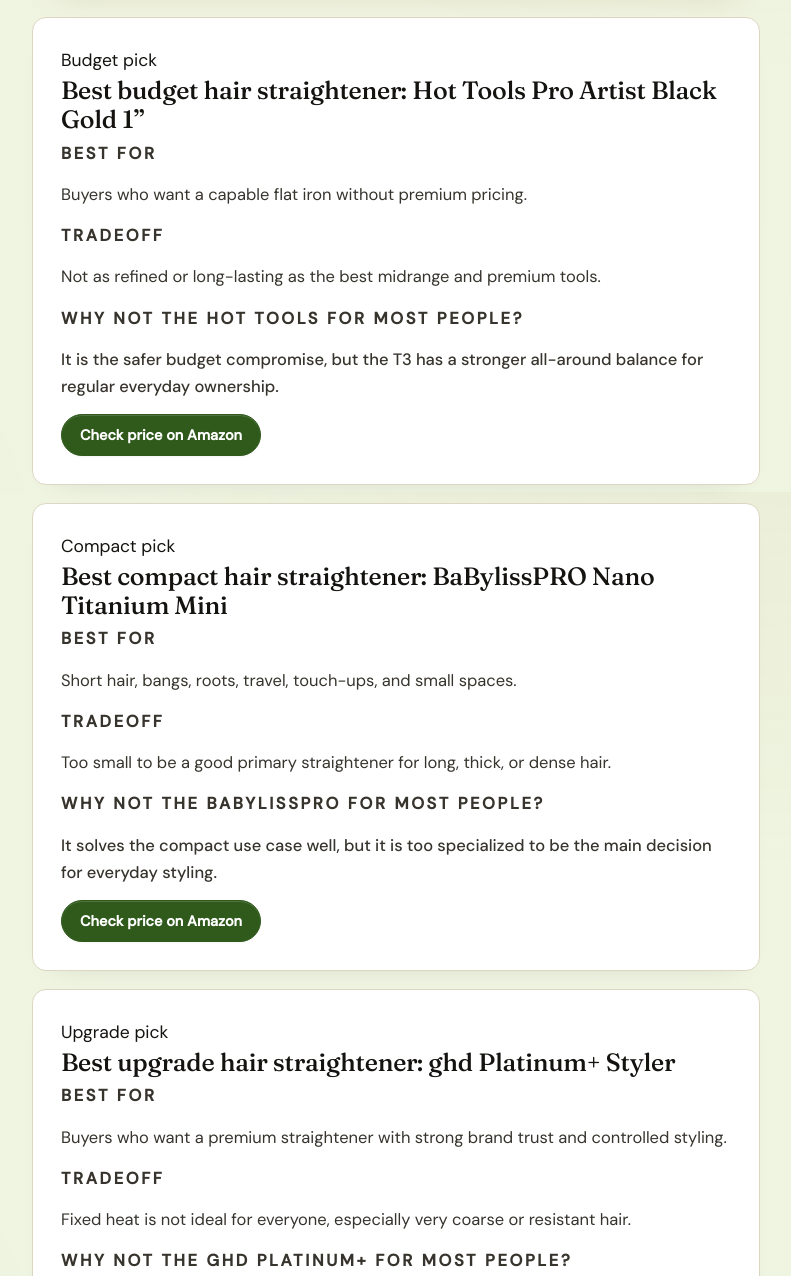
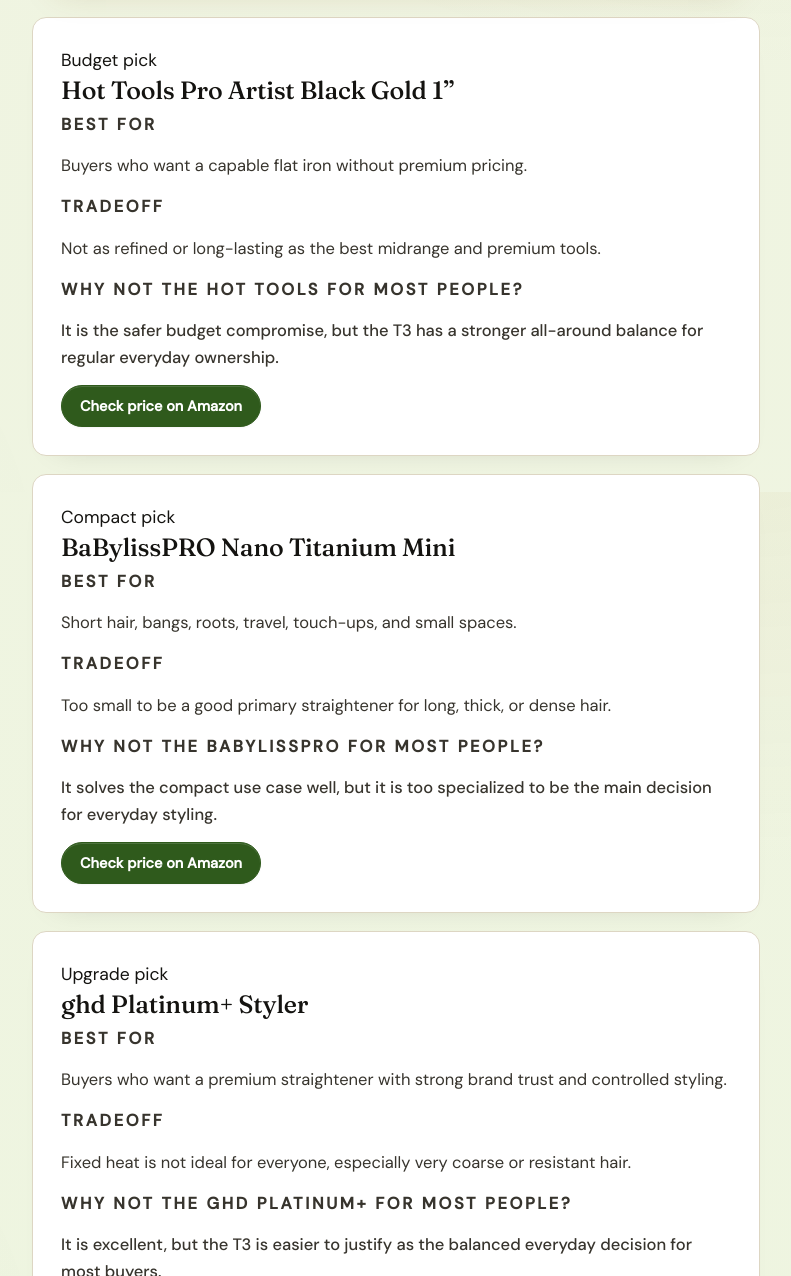
Before and after one commit to codifyeverything/Choosimple, an Eleventy site: page src/hair-straightener.njk in a window 1280 px wide. Shown: the part 5108-6384 px from the top of the page, without its empty margins (420-1211 px from the left). Built offline with nearby package versions, Linux system fonts and the light colour scheme; Eleventy itself is replaced by a stand-in of ours; files that its build step writes are made by us from their sources.

Commit message:
Update hair straightener titles for consistency

```diff
--- a/src/hair-straightener.njk
+++ b/src/hair-straightener.njk
@@ -210,7 +210,7 @@
 <div class="alt-card-stack">
 <div class="alt-card">
 <span class="alt-card-tag">Budget pick</span>
-<h3 class="alt-card-title">Best budget hair straightener: Hot Tools Pro Artist Black Gold 1”</h3>
+<h3 class="alt-card-title">Hot Tools Pro Artist Black Gold 1”</h3>
 <p class="alt-card-label">Best for</p>
 <p class="alt-card-copy">Buyers who want a capable flat iron without premium pricing.</p>
 <p class="alt-card-label">Tradeoff</p>
@@ -221,7 +221,7 @@
 </div>
 <div class="alt-card">
 <span class="alt-card-tag">Compact pick</span>
-<h3 class="alt-card-title">Best compact hair straightener: BaBylissPRO Nano Titanium Mini</h3>
+<h3 class="alt-card-title">BaBylissPRO Nano Titanium Mini</h3>
 <p class="alt-card-label">Best for</p>
 <p class="alt-card-copy">Short hair, bangs, roots, travel, touch-ups, and small spaces.</p>
 <p class="alt-card-label">Tradeoff</p>
@@ -232,7 +232,7 @@
 </div>
 <div class="alt-card">
 <span class="alt-card-tag">Upgrade pick</span>
-<h3 class="alt-card-title">Best upgrade hair straightener: ghd Platinum+ Styler</h3>
+<h3 class="alt-card-title">ghd Platinum+ Styler</h3>
 <p class="alt-card-label">Best for</p>
 <p class="alt-card-copy">Buyers who want a premium straightener with strong brand trust and controlled styling.</p>
 <p class="alt-card-label">Tradeoff</p>
```
